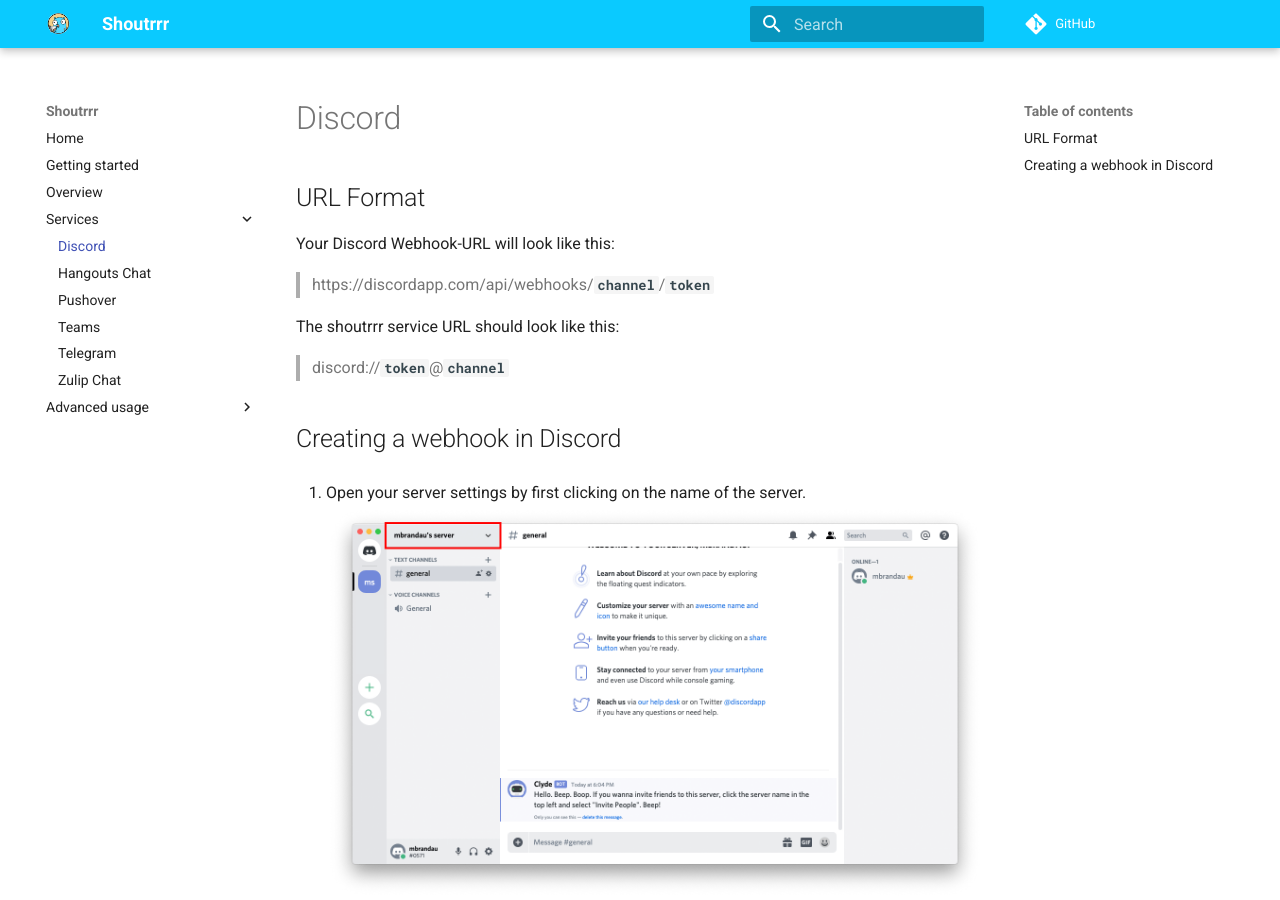
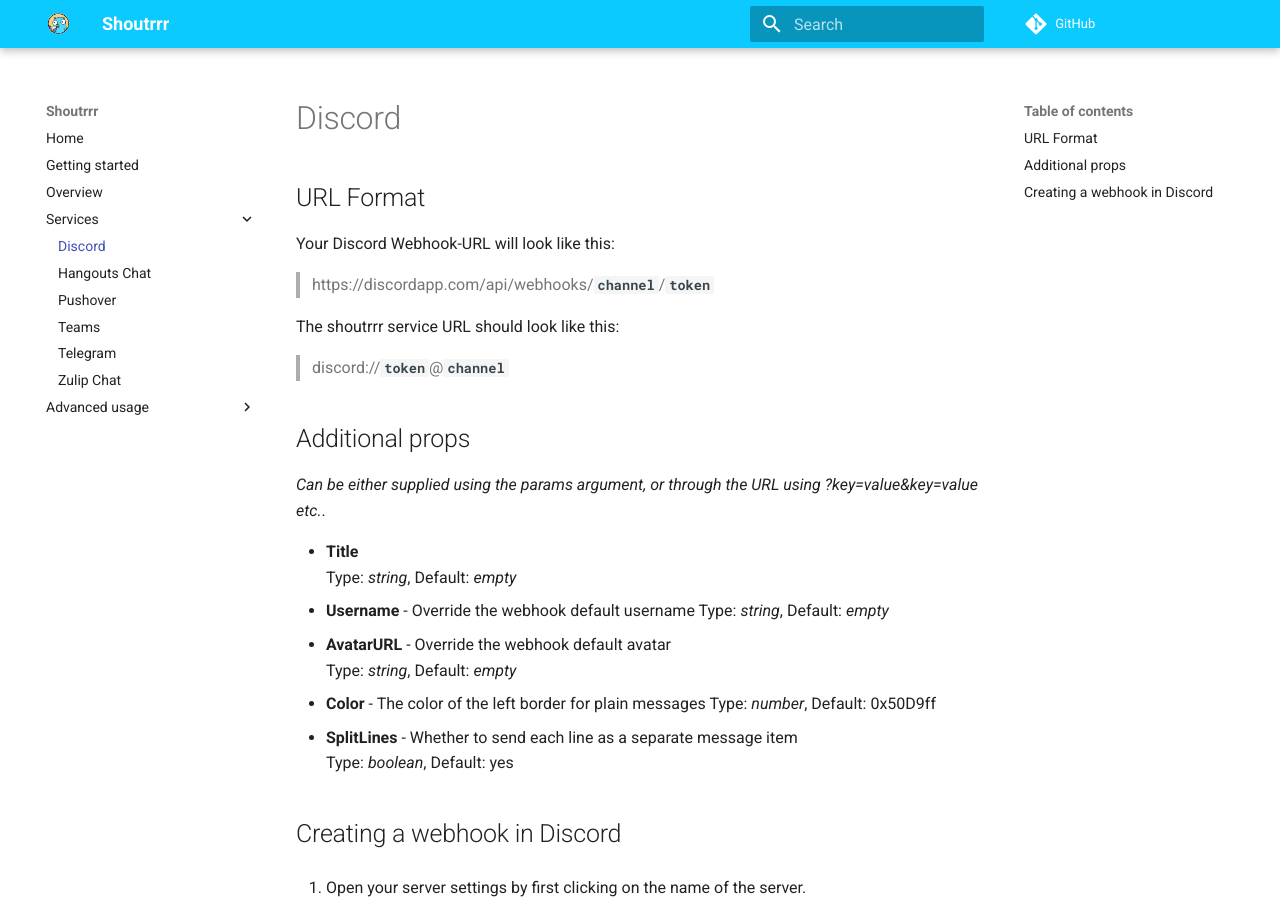
Before and after one commit to containrrr/shoutrrr, an MkDocs documentation site: the page built from docs/services/discord.md, in a window 1280 px wide and 900 px high. Built offline with MkDocs 1.6.1 and Material for MkDocs 9.7.7, drawn with Linux system fonts in a browser that asks for light colours; comment, search, counter and statistics services are not loaded.

Commit message:
docs(discord): add props usage

```diff
--- a/docs/services/discord.md
+++ b/docs/services/discord.md
@@ -7,6 +7,21 @@
 
 The shoutrrr service URL should look like this:
 > discord://__`token`__@__`channel`__
+
+## Additional props
+
+*Can be either supplied using the params argument, or through the URL using ?key=value&key=value etc.*.
+
+ * **Title**
+   Type: *string*, Default: _empty_
+ * **Username** - Override the webhook default username
+    Type: *string*, Default: _empty_
+ * **AvatarURL** - Override the webhook default avatar
+   Type: *string*, Default: _empty_
+ * **Color** - The color of the left border for plain messages
+   Type: *number*, Default: 0x50D9ff
+ * **SplitLines** - Whether to send each line as a separate message item
+   Type: *boolean*, Default: yes
 
 ## Creating a webhook in Discord
 
```
